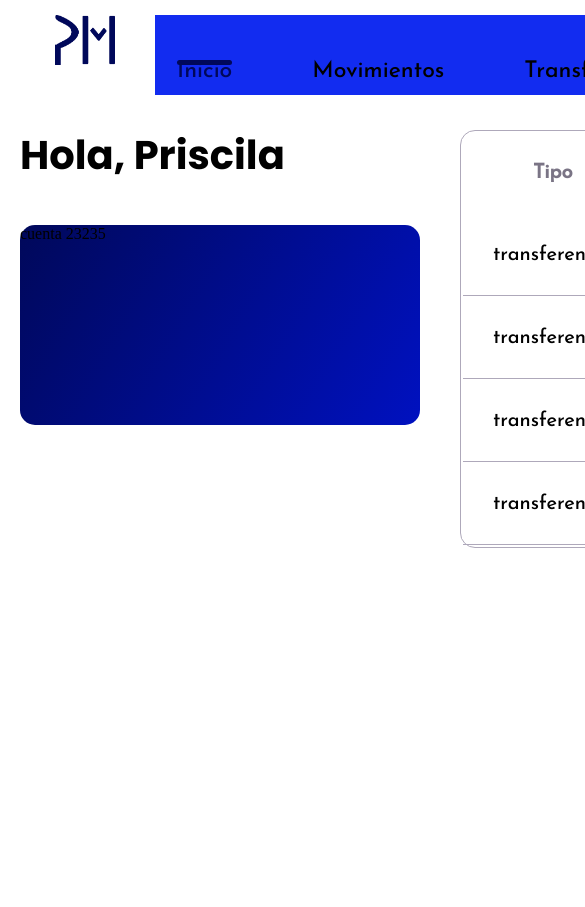
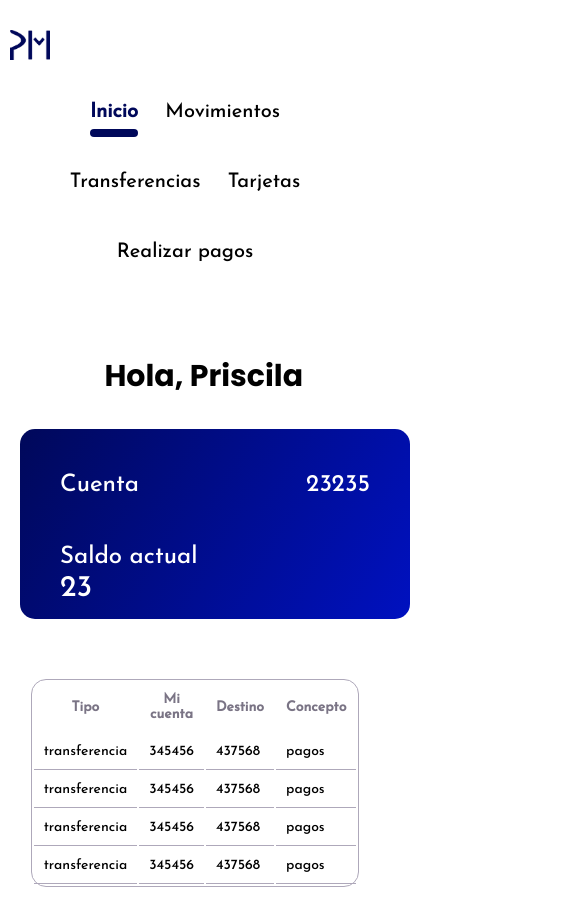
Before and after one commit to michellemartinezn/pay_me, a website: page inicio/inicio.html in a window 390 px wide. Shown: the top 907 px of the page, 585 px wide, since content can reach past the window. Before the commit the page ends 844 px from the top, so only its background shows below. Drawn offline with Linux system fonts and the light colour scheme.

Commit message:
Actualizo diseño y contenido de la página inicio

```diff
--- a/inicio/inicio.css
+++ b/inicio/inicio.css
@@ -1,3 +1,4 @@
+
 body, html {
     margin: 0;
     padding: 0;
@@ -6,7 +7,7 @@ body, html {
 
 .container {
     display: grid;
-    grid-template-rows: 110px 1fr; /* Header ahora es más alto */
+    grid-template-rows: 110px 1fr;
     grid-template-columns: 1fr 1fr;
     grid-template-areas:
         "header header"
@@ -14,132 +15,242 @@ body, html {
     height: 100vh;
 }
 
-
-
-
+/* Header */
 .header {
     grid-area: header;
-
-
     text-align: center;
     padding: 15px;
     font-size: 20px;
-
-    display: flex;                /* Activar Flexbox */
-    justify-content: center;    /* Alinear todos a la derecha */
-    gap: 40px;                    /* Espacio entre los elementos */
-    /* background-color: #d34d4d;  */
-
+    display: flex;
+    justify-content: center;
+    gap: 40px;
 }
 
-
-.header p {
-
-}
-
-.menu{
-
+/* Menu */
+.menu {
     grid-area: header;
-    background-color: #122cf0;
-
     text-align: center;
     padding: 22px;
     font-size: 23px;
     font-family: "Josefin Sans";
-    display: flex;                /* Activar Flexbox */
-    justify-content: center;    /* Alinear todos a la derecha */
-    gap: 80px;                    /* Espacio entre los elementos */
-
+    display: block;
 
 }
 
 
 
+.menu p {
+    display: inline-block;
+    padding-bottom: 10px;
+    margin-right: 57px;
+    /* background-color: #122cf0;  */
+}
+
+.active {
+    position: relative;
+    padding-bottom: 10px;
+}
+
+.active::after {
+    content: "";
+    position: absolute;
+    bottom: -5px;
+    left: 0;
+    width: 100%;
+    height: 8px;
+    background-color: #00085A;
+    border-radius: 10px;
+}
+
+/* Resto del contenido */
 .left {
     grid-area: left;
-    /* background-color: #cf5982; */
     padding: 20px;
+    /* background-color: #8b4444; */
 }
 
 .right {
     grid-area: right;
-    background-color: #ffffff;
+
     padding: 20px;
-
-
 }
 
-.saludo{
+.saludo {
     font-family: 'Poppins', sans-serif;
-    font-weight:bold;
+    font-weight: bold;
     font-size: 40px;
-    text-align: left ;
-    /* background-color: aqua; */
-    margin-top: -5px;
-
-
-
+    text-align: left;
+    margin-left: 32%;
+    margin-top: -10px;
 }
 
-table{
+table {
     border: solid 1px #AEA8BA;
     border-radius: 15px;
     font-size: 20px;
     font-family: 'Josefin Sans', sans-serif;
     margin: 0 auto;
+}
+
+.encabezado {
+    color: #7A7485;
+}
+
+th {
+    padding: 20px 30px;
+}
+
+td {
+    padding: 30px;
+    border-bottom: solid 1px #AEA8BA;
+}
+
+.card {
+    width: 400px;
+    height: 200px;
+    background-color: #00085A;
+    border-radius: 15px;
+    margin: 0 auto;
+    background-image: linear-gradient(120deg, #00085A 0%, #0011C0 100%);
+}
+
+
+.card{
+    font-size: 24px;
+    font-family: 'Josefin Sans', sans-serif;
+    color: #ffffff;
 
 
 }
+.separar{
+    display: flex;
+    justify-content: space-between;
+    padding: 0 20px;
+    /* background-color: #e60e0e;*/
+}
+.saldo{
+    font-size: 50px;
+    margin-top: -20px;
+    padding: 0 20px;
+}
+
+.saldo-cuenta{
+    padding: 0 20px;
+}
+.img-pm {
+    width: 60px;
+    height: 50px;
+    margin-top: 30px;
+}
+
+.noline {
+    color: black;
+    text-decoration: none;
+}
 
 
+@media (max-width: 1024px) {
+    .container {
+        grid-template-columns: 1fr;
+        grid-template-rows: auto auto auto;
+        grid-template-areas:
+            "header"
+            "left"
+            "right";
+    }
 
-.encabezado{
-    color: #7A7485;
-
-}
-th{
+    .header {
+        font-size: 18px;
+        gap: 15px;
 
 
+    }
 
-    padding: 20px 30px;
-}
+    .saludo {
+        font-size: 35px;
+        margin-left: 10%;
+        text-align: center;
+    }
 
-td{
-    padding: 30px;
-    border-bottom: solid 1px #AEA8BA;
+    .card {
+        width: 450px;
+        height: 200px;
+    }
 
-}
+    .saldo {
+        font-size: 40px;
+    }
 
-.active {
-    position: relative;
-}
+    table {
+        font-size: 16px;
+        width: 90%;
+    }
 
-.active::after {
-    content: "";
-    position: absolute;
-
-    left: 0;
-    width: 100%;
-    height: 5px;
-    background-color: #00085A;
-    border-radius: 10px;
+    .img-pm {
+        width: 50px;
+        height: 40px;
+    }
+    .menu p {
+        margin-right: 20px;
+        font-size: 20px;
+    }
 }
 
 
 
 
-.card{
-    width: 400px;
-    height: 200px;
-    background-color: #00085A;
-    border-radius: 15px;
-    margin: 0 auto; /* centra**/
-    background-image: linear-gradient(120deg, #00085A 0%, #0011C0 100%);
-}
 
-.img-pm {
-    width: 60px;
-    height: 50px;
+@media (max-width: 768px) {
+    .container {
+        display: flex;
+        flex-direction: column;
+        gap: 20px;
+    }
+
+    .header {
+        flex-direction: column;
+        font-size: 18px;
+        gap: 0px;
+        padding: 10px;
 
 
+    }
+
+    .menu p {
+        margin-right: 20px;
+        font-size: 20px;
+    }
+
+    .saludo {
+        font-size: 30px;
+        margin-left: 5%;
+        text-align: center;
+
+    }
+
+    .card {
+        width: 350px;
+        height: 150px;
+        padding: 20px;
+    }
+
+    .saldo {
+        font-size: 30px;
+
+    }
+
+    table {
+        font-size: 14px;
+        width: 80%;
+    }
+
+    th, td {
+        padding: 10px;
+    }
+
+    .img-pm {
+        width: 40px;
+        height: 30px;
+        margin-top: 20px;
+    }
 }
--- a/inicio/inicio.html
+++ b/inicio/inicio.html
@@ -18,13 +18,15 @@
             <img src="../pm2.png" alt="pm" class="img-pm">
 
             <div class="menu">
-            <p class="active"  style="color: #00085A;">Inicio</p>
+            <p class="active"  style="color: #00085A;"> <strong> Inicio</strong> </p>
 
-                <p>Movimientos</p>
-                <p>Transferencias</p>
-                <p>Tarjetas</p>
-                <p>Realizar pagos</p>
+                <p > <a href="../movements/movements.html" class="noline">Movimientos</a> </p>
+                <p><a href="../transfer/transfer.html" class="noline">Transferencias</a></p>
+                <p><a href="../cards/cards.html" class="noline">Tarjetas</a></p>
+                <p><a href="../payments/payments.html" class="noline">Realizar pagos</a></p>
             </div>
+
+
 
 
         </div>
@@ -36,7 +38,14 @@
             <div class="container-card">
 
                 <div class="card">
-                    <p>cuenta  23235 </p>
+                    <div class="separar">
+                     <p class="cuenta">Cuenta   </p>
+                     <p class="numero-cuenta"> 23235</p>
+                     </div>
+
+
+                    <p class="saldo-cuenta"> Saldo actual</p>
+                    <p class="saldo"> 23</p>
                 </div>
 
             </div>
```
Also changed, not shown: 1 other file.
